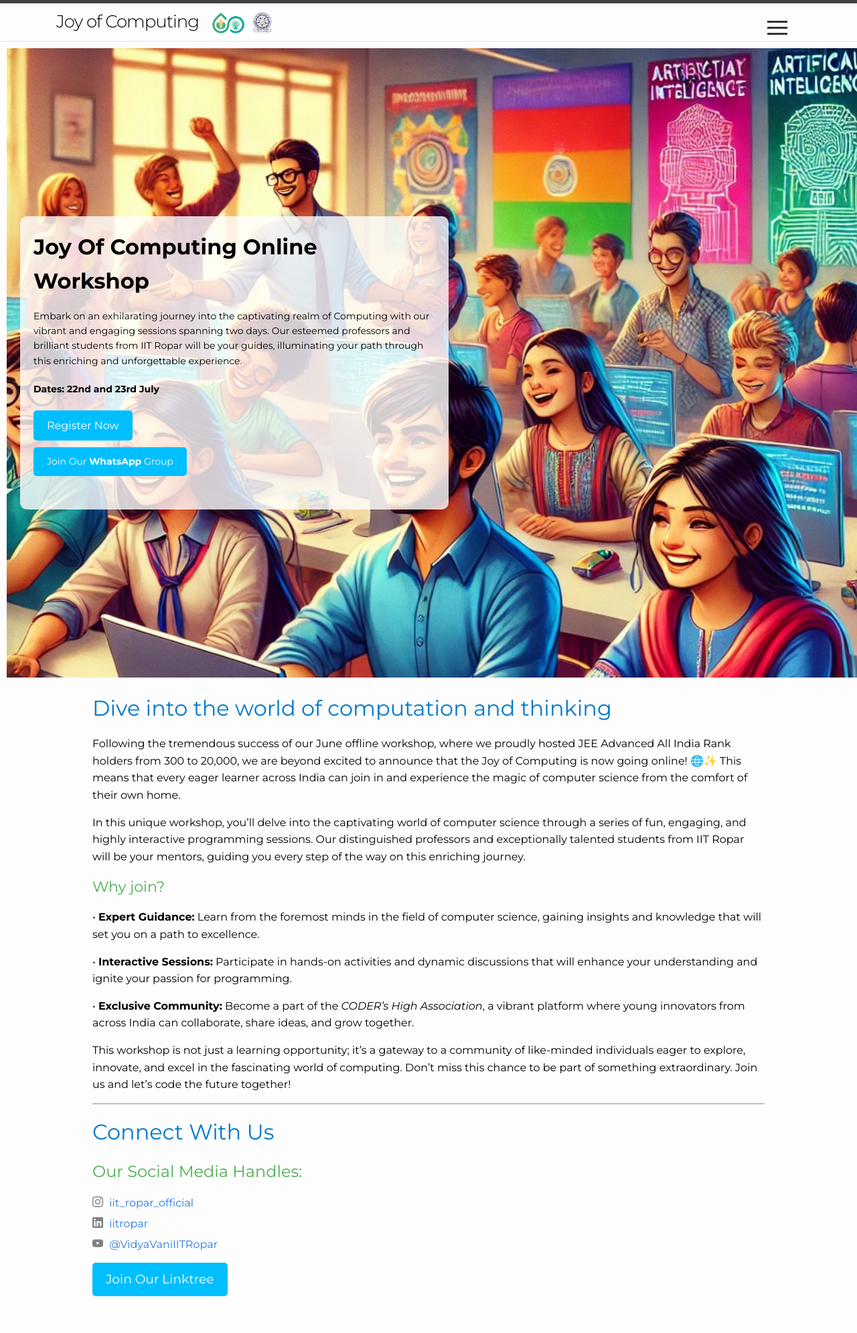
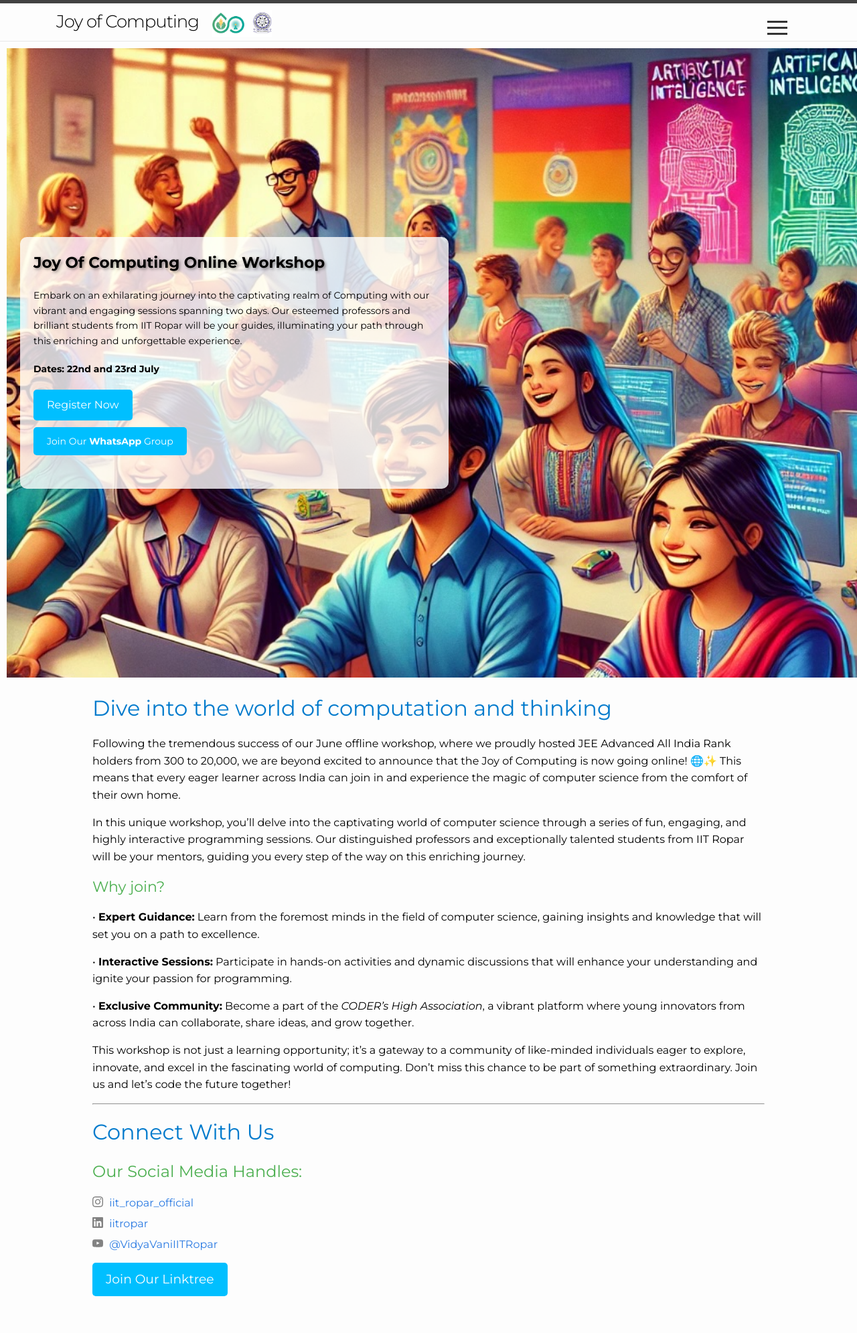
Before and after one commit to sudarshansudarshan/joc, a Jekyll site: the page built from index.markdown, in a window 1280 px wide. Shown: the whole page at 67% size. Built offline with Jekyll 4.4.1, drawn with Linux system fonts in a browser that asks for light colours.

Commit message:
Update home.html

```diff
--- a/_layouts/home.html
+++ b/_layouts/home.html
@@ -75,7 +75,7 @@ layout: default
       max-width: 600px;
     }
 
-    .hero-text h2 {
+    .hero-text h1 {
       font-size: 23px;
       text-shadow: 2px 2px 4px rgba(0, 0, 0, 0.4);
       margin-bottom: 20px;
```
